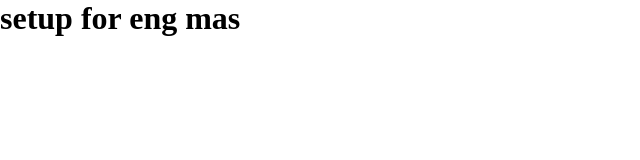
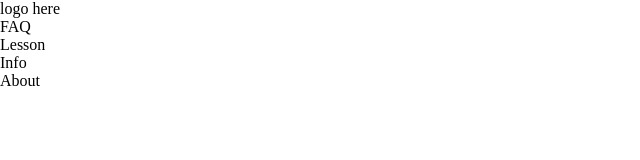
Before and after one commit to pobittra1/js_es6_all_again, a plain HTML site: page eng-mas-project-api-recap/index.html in a window 1280 px wide. Shown: the whole page, without its empty margins (0-640 px from the left). Drawn offline with Linux system fonts and the light colour scheme.

Commit message:
added logo and nav in index file of eng mas

```diff
--- a/eng-mas-project-api-recap/index.html
+++ b/eng-mas-project-api-recap/index.html
@@ -9,9 +9,19 @@
 </head>
 
 <body>
-    <h1>setup for eng mas</h1>
-
-
+    <header>
+        <nav>
+            <div id="logo">logo here</div>
+            <div id="nav-items">
+                <ul>
+                    <li>FAQ</li>
+                    <li>Lesson</li>
+                    <li>Info</li>
+                    <li>About</li>
+                </ul>
+            </div>
+        </nav>
+    </header>
 
 </body>
 
```
